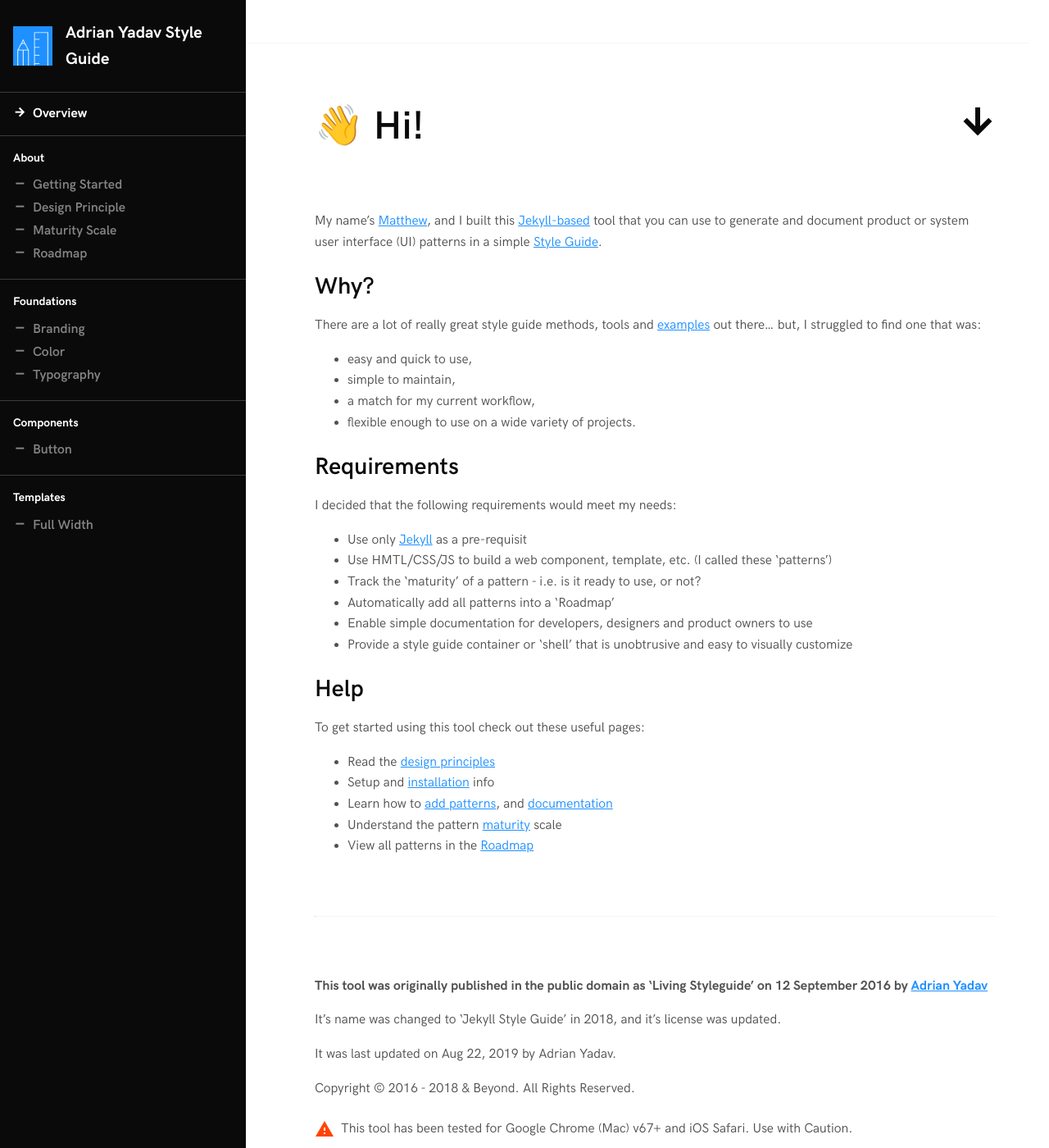
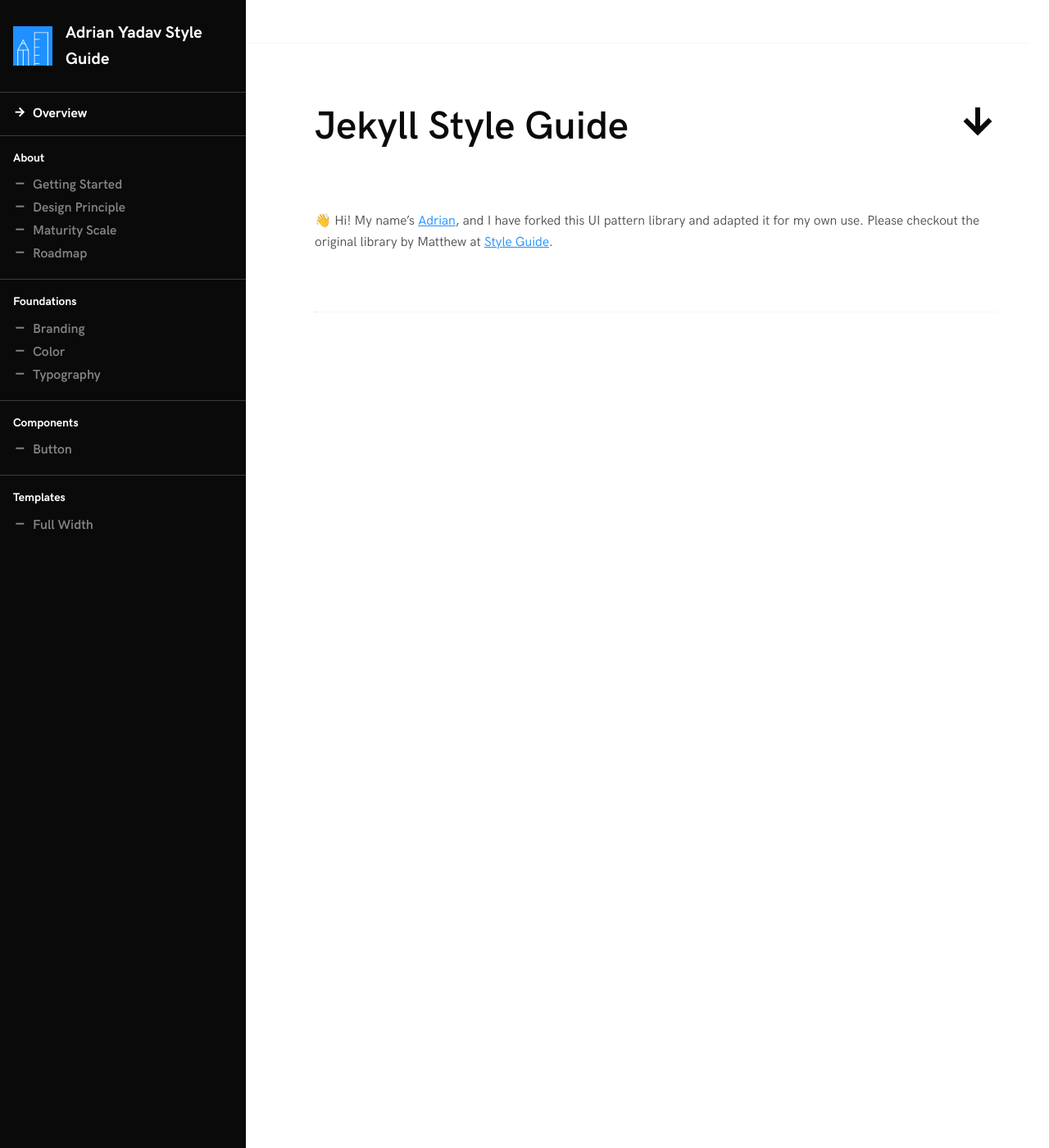
Before and after one commit to adrianyadav/adrianyadav-styleguide, a Jekyll site: the page built from index.md, in a window 1280 px wide and 1400 px high, scrolled down 240 px. Shown: the whole window at 82% size. Built offline with Jekyll 4.4.1, drawn with Linux system fonts in a browser that asks for light colours; some of the changed text lies outside the part shown.

Commit message:
updated readme

```diff
--- a/index.md
+++ b/index.md
@@ -5,75 +5,8 @@ info: Welcome to the Jekyll Style Guide.
 nav: false
 ---
 
-<h1>👋 Hi! </h1>
+# Jekyll Style Guide
 
-My name's [Matthew](https://matthewelsom.com), and I built this [Jekyll-based](http://jekyllrb.com/) tool that you can use to generate and document product or system user interface (UI) patterns in a simple [Style Guide](https://jekyllstyleguide.com).
-
-
-## Why?
-
-There are a lot of really great style guide methods, tools and [examples](http://styleguides.io) out there... but, I struggled to find one that was:
-
-- easy and quick to use,
-- simple to maintain,
-- a match for my current workflow,
-- flexible enough to use on a wide variety of projects.
-
-## Requirements
-
-I decided that the following requirements would meet my needs:
-
-- Use only [Jekyll](https://jekyll.rb) as a pre-requisit
-- Use HMTL/CSS/JS to build a web component, template, etc. (I called these 'patterns')
-- Track the 'maturity' of a pattern - i.e. is it ready to use, or not?
-- Automatically add all patterns into a 'Roadmap'
-- Enable simple documentation for developers, designers and product owners to use
-- Provide a style guide container or 'shell' that is unobtrusive and easy to visually customize
-
-
-## Help
-
-To get started using this tool check out these useful pages:
-
-- Read the [design principles]({{ site.baseurl }}/docs/about/02-design-principle.html)
-- Setup and [installation]({{ site.baseurl }}/docs/about/01-getting-started.html) info
-- Learn how to [add patterns]({{ site.baseurl }}/docs/about/01-getting-started.html#adding-patterns), and [documentation]({{ site.baseurl }}/docs/about/01-getting-started.html#adding-documentation)
-- Understand the pattern [maturity]({{ site.baseurl }}/docs/about/03-maturity.html) scale
-- View all patterns in the [Roadmap]({{ site.baseurl }}/docs/about/04-roadmap.html)
-
-
-___
-
-
-**This tool was originally published in the public domain as 'Living Styleguide' on 12 September 2016 by [{{ site.sg_author }}](https://matthewelsom.com)**
-
-It's name was changed to 'Jekyll Style Guide' in 2018, and it's license was updated.
-
-It was last updated on {{ site.time | date: "%b %-d, %Y"  }} by {{ site.sg_author }}.
-
-Copyright © 2016 - 2018 & Beyond. All Rights Reserved.
-
-><i class="icon red" data-icon="warning"></i>This tool has been tested for Google Chrome (Mac) v67+ and iOS Safari. Use with Caution.
-
-
-# License
-
-This tool is free for everyone to use, and modify, but don't try and sell it.
-Available under [Apache license version 2.0](https://www.apache.org/licenses/LICENSE-2.0.html).
-
-
-It was built using [Jekyll](https://jekyll.rb), it's [design principle]({{ site.baseurl }}/docs/about/02-design-principle.html) is based on the [US Design Standards](https://designsystem.digital.gov/design-principles/), and the css architecture is based on the [Simple SCSS Playbook](https://matthewelsom.com/blog/simple-scss-playbook.html).
-
-[View License File](https://github.com/matthewelsom/jekyll-style-guide/blob/master/LICENSE)
+👋 Hi! My name's [Adrian](https://adrianyadav.com), and I have forked this UI pattern library and adapted it for my own use. Please checkout the original library by Matthew at [Style Guide](https://jekyllstyleguide.com).
 
 ---
-
-A few parts of this project are not in the public domain:
-
-- [Material Icons](https://material.io/tools/icons/) font files included in the `styleguide/fonts` directory were extracted from [Github](https://github.com/google/material-design-icons).
-- [HK Grotesk](https://hanken.co/product/hk-grotesk/) font files included in the `styleguide/fonts` directory were extracted from [Hanken](https://hanken.co/product/hk-grotesk/), copyright Alfredo Marco Pradil and Stefan Peev.
-- jQuery `[jquery-2.1.4.min.js]` was extracted from [jQuery](https://jquery.com/), copyright The jQuery Foundation.
-- Roboto font files in `fonts/roboto` were extracted from [Google Fonts](https://fonts.google.com/), copyright Christian Robertson.
-- Normalize `[_normalize.scss]` was extrcted from [Normalize.css](https://github.com/necolas/normalize.css), copyright Nicolas Gallagher and Jonathan Neal.
-
-**Please check with the respective rights holders for license details.**
```
Also changed, not shown: 1 other file.
